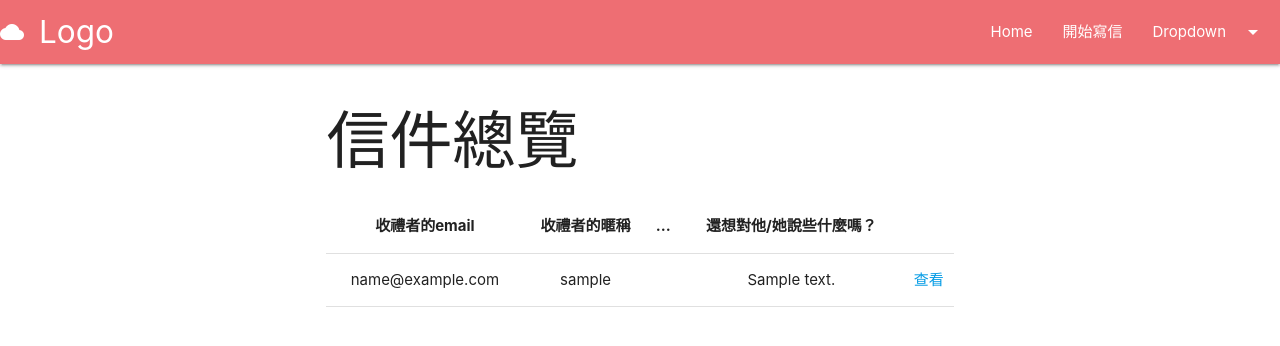
After one commit to shihyuuuuuuu/GiftU, a Django app: page /accounts/dashboard/ in a window 1280 px wide. The commit adds this page. Shown: the top 346 px of the page. Run offline with Django 3.2, Linux system fonts and the light colour scheme; a user stored in the database is signed in; tables that the repository leaves empty hold one stand-in row (values such as "Sample post"); some libraries are stand-ins or nearby versions.

Commit message:
user dashboard (for checkout questionnaire

```diff
--- a/gift_u/apps/survey/urls.py
+++ b/gift_u/apps/survey/urls.py
@@ -11,7 +11,7 @@ urlpatterns = [
     # ex: /survey/
     path('', QuestionnaireView.as_view(), name='index'),
     # ex: /survey/2
-    path('<str:questionnaire_id>/', QuestionnaireView.as_view(), name='index'),
+    path('<str:questionnaire_id>/', QuestionnaireView.as_view(), name='questionnaire'),
     # # ex: /survey/5/vote/
     # path('<int:question_id>/vote/', views.vote, name='vote'),
     # Deprecated
--- a/gift_u/urls.py
+++ b/gift_u/urls.py
@@ -26,5 +26,6 @@ urlpatterns = [
     # path('login/',views.login, name='register'),
     path('accounts',include('allauth.urls')),
     path('accounts/profile/',views.profile, name='user_profile'),
+    path('accounts/dashboard/',views.dashboard, name='user_dashboard'),
     path('survey/',include('survey.urls')),
 ]
--- a/gift_u/views.py
+++ b/gift_u/views.py
@@ -6,8 +6,7 @@ from django.http import HttpResponse
 from django.contrib.auth.forms import UserCreationForm
 from django.contrib.auth import login, logout, authenticate
 
-## python package
-import logging
+from survey.models import Questionnaire
 
 
 def index(request):
@@ -35,3 +34,9 @@ def index(request):
 
 def profile(request):
     return render(request, 'profile.html', locals())
+
+
+def dashboard(request):
+    current_user = request.user
+    questionnaires = Questionnaire.objects.filter(creator=current_user)
+    return render(request, 'dashboard.html', {'questionnaires':questionnaires} )
--- a/templates/base.html
+++ b/templates/base.html
@@ -26,11 +26,13 @@
         <ul id="nav-mobile" class="right hide-on-med-and-down">
             <li><a href="/">Home</a></li>
             {% if user.is_authenticated %}
-            <li><a href="/survey">開始寫信</a></li>
+            <li><a href="{% url 'survey:index' %}">開始寫信</a></li>
             <li><a class="dropdown-trigger" href="#!" data-target="nav-dropdown">Dropdown<i class="material-icons right">arrow_drop_down</i></a></li>
             <!-- Dropdown Structure -->
             <ul id="nav-dropdown" class="dropdown-content">
                 <li><a href="{% url 'user_profile' %}">個人頁面</a></li>
+                <li><a href="{% url 'user_dashboard' %}">信件總覽</a></li>
+                <li class="divider"></li>
                 <li><a href="{% url 'account_logout' %}">Logout</a></li>
             </ul>
             {% else %}
--- /dev/null
+++ b/templates/dashboard.html
@@ -0,0 +1,36 @@
+{% extends 'base.html' %}
+{% load static %}
+
+
+{% load socialaccount %}
+{% providers_media_js %}
+
+{% block content %}
+<div class="container">
+    <h1>信件總覽</h1>
+
+    <table class="highlight centered">
+        <thead>
+          <tr>
+              <th>收禮者的email</th>
+              <th>收禮者的暱稱</th>
+              <th>...</th>
+              <th>還想對他/她說些什麼嗎？</th>
+              <th></th>
+          </tr>
+        </thead>
+
+        <tbody>
+            {% for questionnaire in questionnaires %}
+            <tr data-href='https://www.google.com'>
+                <td>{{questionnaire.receiver_email}}</td>
+                <td>{{questionnaire.receiver_nickname}}</td>
+                <td></td>
+                <td>{{questionnaire.extra_messages}}</td>
+                <td><a href="{% url 'survey:questionnaire' questionnaire_id=questionnaire.id %}">查看</a></td>
+            </tr>
+             {% endfor %}
+        </tbody>
+      </table>
+</div>
+{% endblock %}
```
